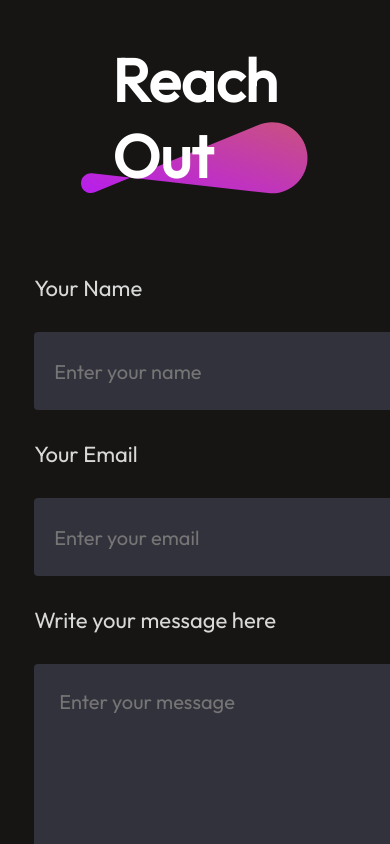
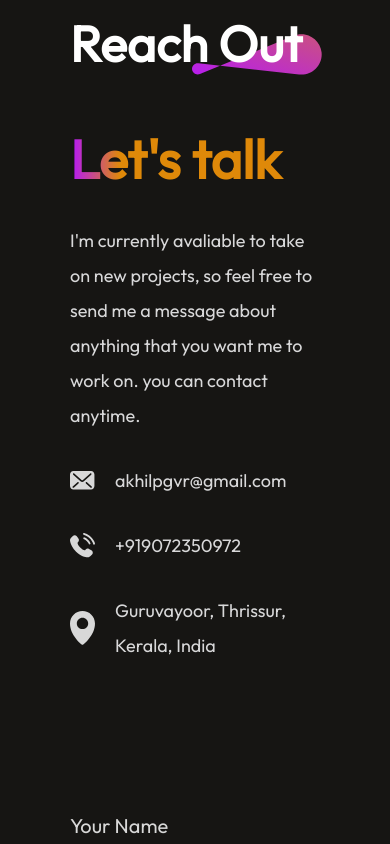
Before and after one commit to akhilpgvr/portfolio-react, a React (Vite) app: page / in a window 390 px wide. Shown: the part 5300-6144 px from the top of the page. Built offline with nearby package versions, Linux system fonts and the light colour scheme.

Commit message:
responsive -- contact component completed

```diff
--- a/src/components/About/About.css
+++ b/src/components/About/About.css
@@ -93,6 +93,7 @@
     transform: scale(1.12);
     transition: 0.5s;
 }
+/*for making page responsive */
 @media(max-width: 768px){
     .about{
         gap: 80px;
--- a/src/components/Contact/Contact.css
+++ b/src/components/Contact/Contact.css
@@ -102,3 +102,50 @@
     transform: scale(1.1);
     transition: 0.3s;
 }
+/*for making page responsive */
+@media(max-width: 768px){
+    .contact{
+        gap: 50px;
+        margin: 50px 70px;
+        align-items: start;
+    }
+    .contact-title h2{
+        padding: 0;
+        font-size: 50px;
+        font-weight: 600;
+    }
+    .contact-title img{
+        width: 130px;
+        margin-right: -20px;
+    }
+    .contact-session{
+        flex-direction: column;
+    }
+    .contact-left h2{
+        font-size: 54px;
+    }
+    .contact-left p{
+        font-size: 18px;
+    }
+    .contact-detail{
+        gap: 20px;
+    }
+    .contact-detail img{
+        width: 25px;
+    }
+    .contact-right label{
+        font-size: 20px;
+    }
+    .contact-right input{
+        width: 100%;
+        font-size: 20px;
+    }
+    .contact-right textarea{
+        width: 95%;
+        font-size: 20px;
+    }
+    .contact-submit{
+        font-size: 20px;
+        padding: 15px 40px;
+    }
+}
--- a/src/components/Hero/Hero.css
+++ b/src/components/Hero/Hero.css
@@ -51,6 +51,7 @@
 .hero-resume:hover{
     border-color: #B415FF
 }
+/*for making page responsive */
 @media(max-width: 768px){
     .hero img{
         margin-top: 120px;
--- a/src/components/Mywork/Mywork.css
+++ b/src/components/Mywork/Mywork.css
@@ -54,6 +54,7 @@
     gap: 30px;
     transition: 0.6s;
 }
+/*for making page responsive */
 @media(max-width: 768px){
     .mywork{
         gap: 50px;
--- a/src/components/Navbar/Navbar.css
+++ b/src/components/Navbar/Navbar.css
@@ -36,6 +36,7 @@
     text-decoration: none;
     color: white;
 }
+/*for making page responsive */
 .nav-mob-close{
     display: none;
 }
--- a/src/components/Services/Services.css
+++ b/src/components/Services/Services.css
@@ -69,7 +69,7 @@
     transform: scale(1.05);
     transition: 0.4s;
 }
-
+/*for making page responsive */
 @media(max-width: 768px){
     .services{
         align-items: start;
```
